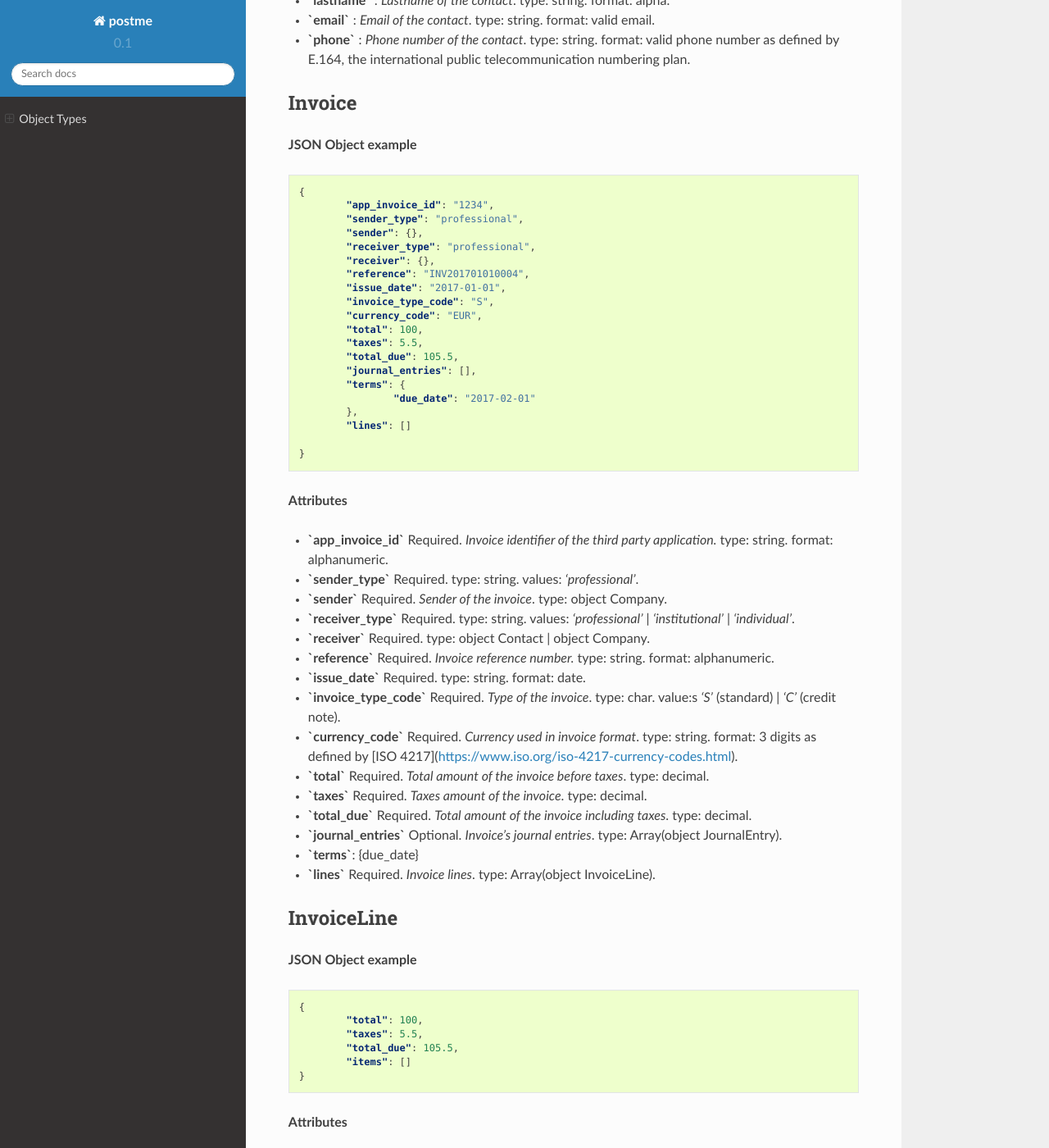
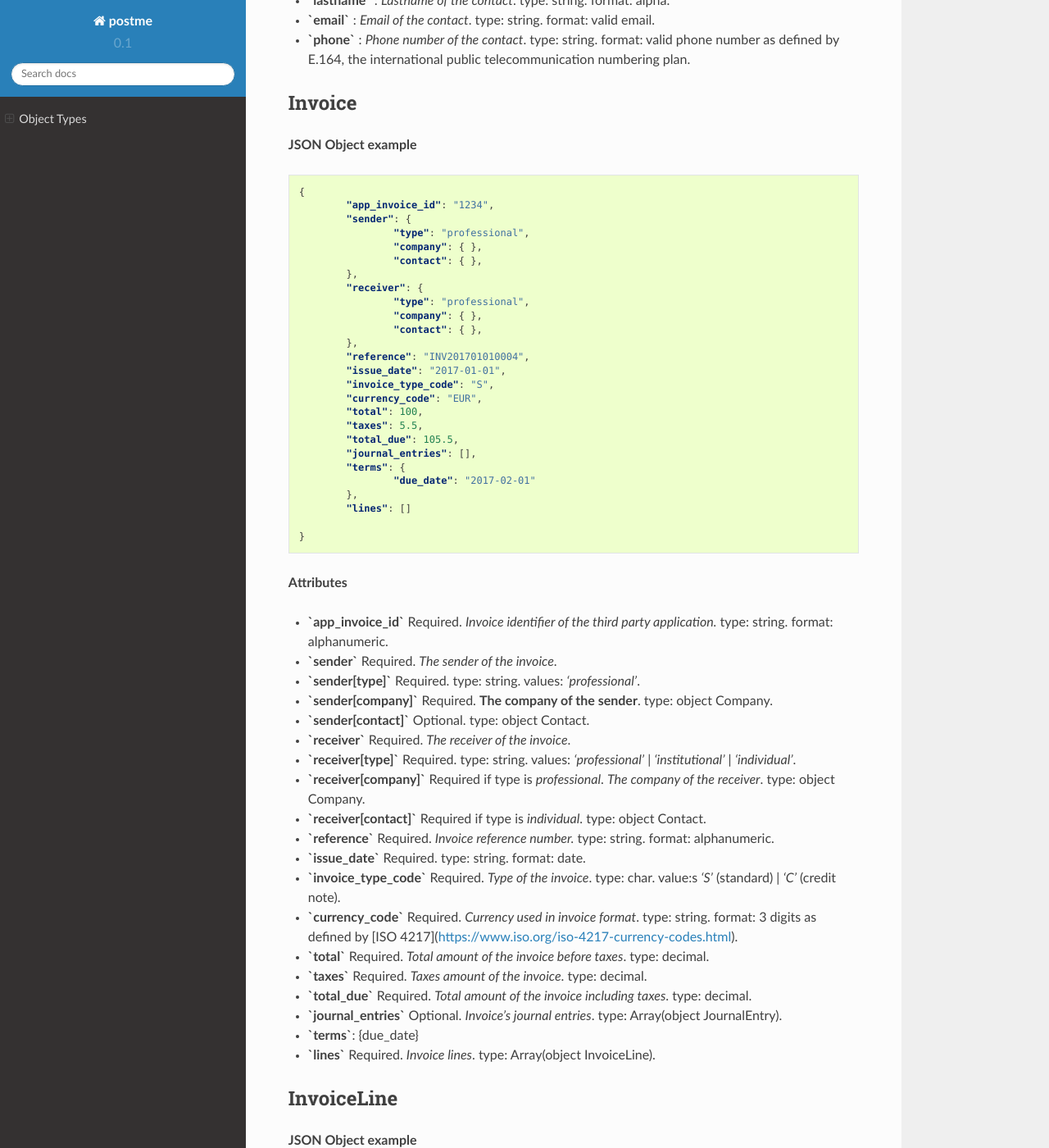
Before and after one commit to birdydigital/postme-docs, a Sphinx documentation site: the page built from docs/object-types.rst, in a window 1280 px wide and 1400 px high, scrolled down 1562 px. Shown: the whole window at 82% size. Built offline with Sphinx 7.4.7 and the Read the Docs theme 2.0.0, drawn with Linux system fonts in a browser that asks for light colours.

Commit message:
update docs

```diff
--- a/docs/object-types.rst
+++ b/docs/object-types.rst
@@ -88,10 +88,16 @@ Invoice
 
 	{
 		"app_invoice_id": "1234",
-		"sender_type": "professional",
-		"sender": {},
-		"receiver_type": "professional",
-		"receiver": {},
+		"sender": {
+			"type": "professional",
+			"company": { },
+			"contact": { },
+		},
+		"receiver": {
+			"type": "professional",
+			"company": { },
+			"contact": { },
+		},
 		"reference": "INV201701010004",
 		"issue_date": "2017-01-01",
 		"invoice_type_code": "S",
@@ -110,10 +116,14 @@ Invoice
 **Attributes**
 
 - **`app_invoice_id`** Required. *Invoice identifier of the third party application.* type: string. format: alphanumeric.
-- **`sender_type`** Required. type: string. values: `'professional'`.
-- **`sender`** Required. *Sender of the invoice*. type: object Company.
-- **`receiver_type`** Required. type: string. values: `'professional'` | `'institutional'` | `'individual'`.
-- **`receiver`** Required. type: object Contact | object Company.
+- **`sender`** Required. *The sender of the invoice*.
+- **`sender[type]`** Required. type: string. values: `'professional'`.
+- **`sender[company]`** Required. **The company of the sender**. type: object Company.
+- **`sender[contact]`** Optional. type: object Contact.
+- **`receiver`** Required. *The receiver of the invoice*.
+- **`receiver[type]`** Required. type: string. values: `'professional'` | `'institutional'` | `'individual'`.
+- **`receiver[company]`** Required if type is `professional`. *The company of the receiver*. type: object Company.
+- **`receiver[contact]`** Required if type is `individual`. type: object Contact.
 - **`reference`** Required. *Invoice reference number.* type: string. format: alphanumeric.
 - **`issue_date`** Required. type: string. format: date.
 - **`invoice_type_code`** Required. *Type of the invoice*. type: char. value:s `'S'` (standard) | `'C'` (credit note).
```
